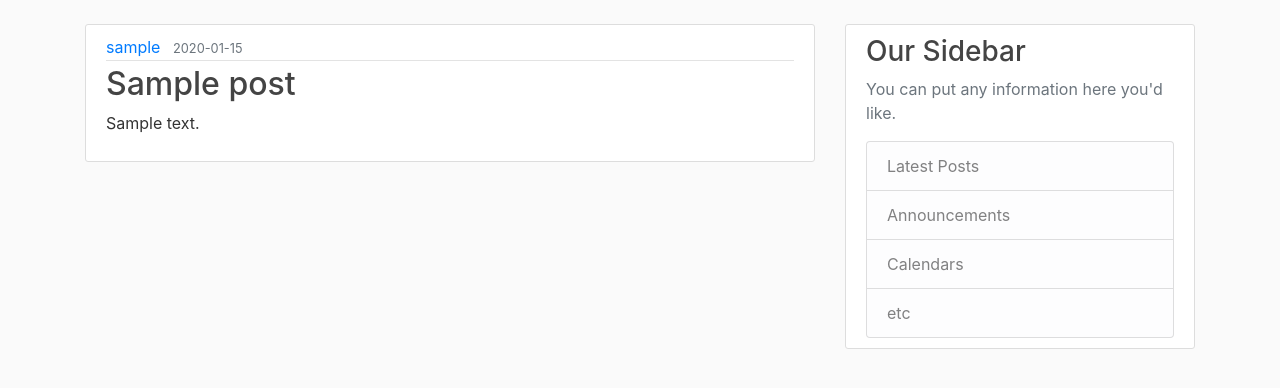
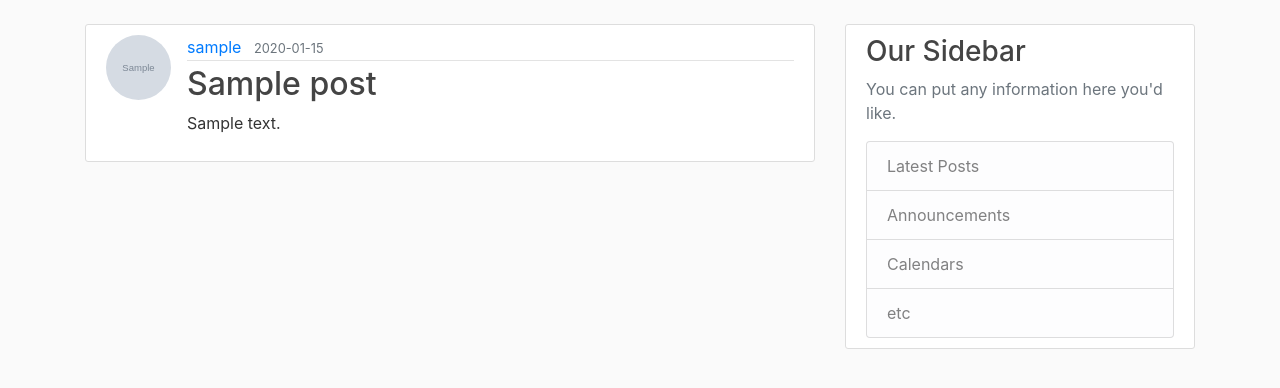
Before and after one commit to osamaaraja/flask-learning, a Flask app: page / in a window 1280 px wide. Shown: the part 56-444 px from the top of the page. Run offline with Flask 3, Linux system fonts and the light colour scheme; tables that the repository leaves empty hold one stand-in row (values such as "Sample post"); grey boxes marked "Sample" are stand-in pictures; some libraries are stand-ins or nearby versions.

Commit message:
profile pic

```diff
--- a/blog_0/templates/home.html
+++ b/blog_0/templates/home.html
@@ -2,6 +2,7 @@
 {% block content %}
     {% for post in posts %}
         <article class="media content-section">
+          <img class="rounded-circle article-img" src="{{ url_for('static', filename='profile_pics/' + post.author.image_file) }}">
           <div class="media-body">
             <div class="article-metadata">
               <a class="mr-2" href="#">{{ post.author.username }}</a>
```
